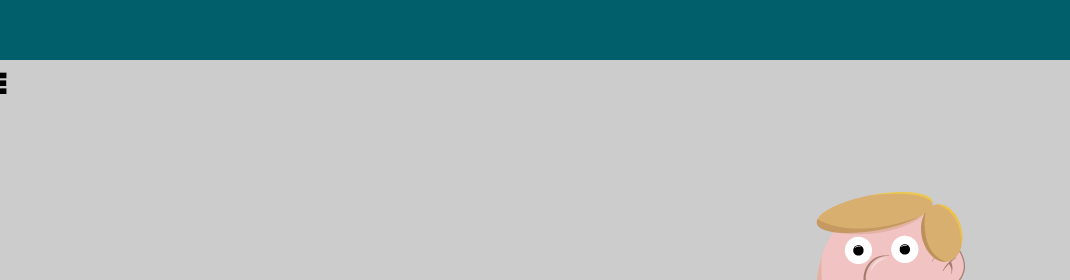
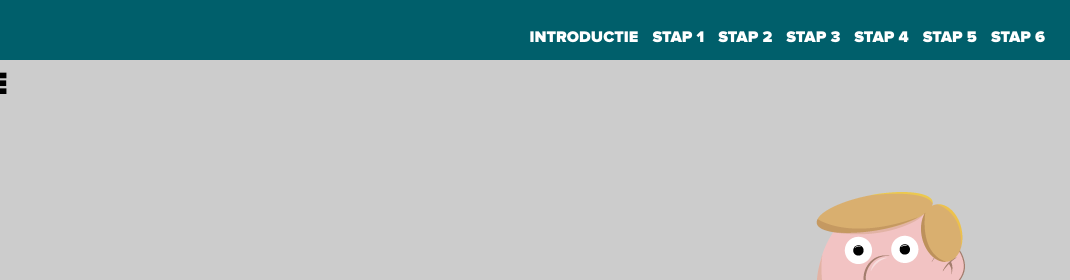
Before and after one commit to Alexstraza/tjunaproject, a plain HTML site: page index.html in a window 1280 px wide. Shown: the top 280 px of the page, 210-1280 px from the left. Drawn offline with nearby package versions, Linux system fonts and the light colour scheme.

Commit message:
Added <nav> bar and further <header> styling

```diff
--- a/css/style.css
+++ b/css/style.css
@@ -8,8 +8,23 @@
     src: url(ProximaNova_fonts/ProximaNova_cocut.cn/ProximaNova-Black.otf);
 }
 
-h1 {
+h1, nav {
     font-family: ProximaNova_Black, sans-serif;
+}
+
+a {
+    text-decoration: none;
+    color: white;
+    margin: 5px;
+    text-align: center;
+    padding: 10px 0 0;
+}
+
+li {
+    list-style-type: none;
+    float: right;
+    margin-top: 19px;
+    padding-right: 20px;
 }
 
 #header {
--- a/index.html
+++ b/index.html
@@ -13,6 +13,19 @@
    <div id="tjunalogo">
     <img src="img/logosite.png" height="46,6px" width="113,3px">
     </div>
+    <nav>
+        <li>
+            <a href="#firstPage">INTRODUCTIE</a>
+            <a href="#secondPage">STAP 1</a>
+            <a href="#thirdPage">STAP 2</a>
+            <a href="#fourthPage">STAP 3</a>
+            <a href="#fifthPage">STAP 4</a>
+            <a href="#sixthPage">STAP 5</a>
+            <a href="#seventhPage">
+                STAP 6
+            </a>
+        </li>
+    </nav>
 </div>
 
 
@@ -29,6 +42,7 @@
         <div class="slide"> Hello, text is supposed to be here. </div>
         <div class="slide"><h1>Hello!</h1></div>
     </div>
+    <div class="section">Stap 6</div>
 
 </div>
 
--- a/js/initialisation.js
+++ b/js/initialisation.js
@@ -6,7 +6,7 @@ $(document).ready(function() {
         //Navigation
         menu: '#menu',
         lockAnchors: false,
-        anchors:['firstPage', 'secondPage', 'thirdPage', 'fourthPage', 'fifthPage', 'sixthPage'],
+        anchors:['firstPage', 'secondPage', 'thirdPage', 'fourthPage', 'fifthPage', 'sixthPage', 'seventhPage'],
         navigation: false,
         navigationPosition: 'right',
         navigationTooltips: ['firstSlide', 'secondSlide', 'thirdSlide', 'fourthSlide', 'fifthSlide', 'sixthSlide'],
```
